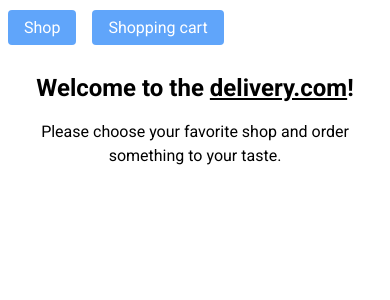
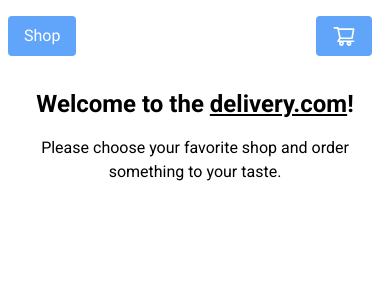
Before and after one commit to Zaimak-Andrii/eliftech-test, a Next.js app: page /shop in a window 390 px wide. Shown: the top 300 px of the page. Built offline with nearby package versions, Linux system fonts and the light colour scheme; no server answers.

Commit message:
Fix styles

```diff
--- a/package.json
+++ b/package.json
@@ -25,6 +25,7 @@
     "react-google-autocomplete": "^2.7.3",
     "react-google-recaptcha": "^3.1.0",
     "react-hook-form": "^7.46.2",
+    "react-icons": "^4.11.0",
     "react-toastify": "^9.1.3",
     "tailwind-merge": "^1.14.0",
     "tailwindcss": "3.3.3",
--- a/src/components/Navigation/Navigation.tsx
+++ b/src/components/Navigation/Navigation.tsx
@@ -7,13 +7,13 @@ const links = [{ label: 'Shop', href: Route.SHOP }];
 function Navigation() {
   return (
     <nav>
-      <ul className='flex gap-4'>
+      <ul className='flex gap-4 items-center w-full'>
         {links.map(({ href, label }) => (
           <li key={label}>
             <NavigationLink href={href}>{label}</NavigationLink>
           </li>
         ))}
-        <li>
+        <li className='max-md:ml-auto max-md:mr-[10px]'>
           <NavigationCartLink key='Shopping cart' href={Route.SHOPPING_CART}>
             Shopping cart
           </NavigationCartLink>
--- a/src/components/Navigation/NavigationCartLink.tsx
+++ b/src/components/Navigation/NavigationCartLink.tsx
@@ -1,15 +1,17 @@
 'use client';
+import { AiOutlineShoppingCart } from 'react-icons/ai';
 import type { LinkType } from '@/types';
 import NavigationLink from './NavigationLink';
 import { useShoppingCart } from '@/hooks';
 
-type Props = {};
-
 function NavigationCartLink({ className, children, ...props }: LinkType) {
   const { value } = useShoppingCart();
   return (
-    <NavigationLink className='relative' {...props}>
-      {children}
+    <NavigationLink className='relative flex max-md:w-fit' {...props}>
+      <span className='md:hidden w-full'>
+        <AiOutlineShoppingCart size={24} />
+      </span>
+      <span className='max-md:hidden'>{children}</span>
       {value.length > 0 && (
         <span className='absolute top-0 right-0 flex items-center justify-center w-[20px] h-[20px] text-xs bg-red-500 translate-x-1/2 -translate-y-1/2 rounded-full'>
           {value.length}
--- a/src/components/Navigation/NavigationLink.tsx
+++ b/src/components/Navigation/NavigationLink.tsx
@@ -6,7 +6,7 @@ function NavigationLink({ className, children, ...props }: LinkType) {
   return (
     <Link
       className={twMerge(
-        'cursor-pointer py-2 px-4 text-white bg-blue-400 rounded hover:bg-blue-800 transition-colors duration-300',
+        'cursor-pointer flex py-2 px-4 text-white bg-blue-400 rounded hover:bg-blue-800 transition-colors duration-300',
         className
       )}
       {...props}
--- a/src/components/shoppingCart/Map.tsx
+++ b/src/components/shoppingCart/Map.tsx
@@ -35,6 +35,7 @@ function Map({ className }: Props) {
         const shop = data.data.shop;
 
         setShop(shop);
+        if (shop.addresses.length > 0) setSelectedShopCoordinate(shop.addresses.at(0)!.coordinate);
       };
 
       fetch();
```
Also changed, not shown: 1 other file (tests, documents, lock files or other folders).
